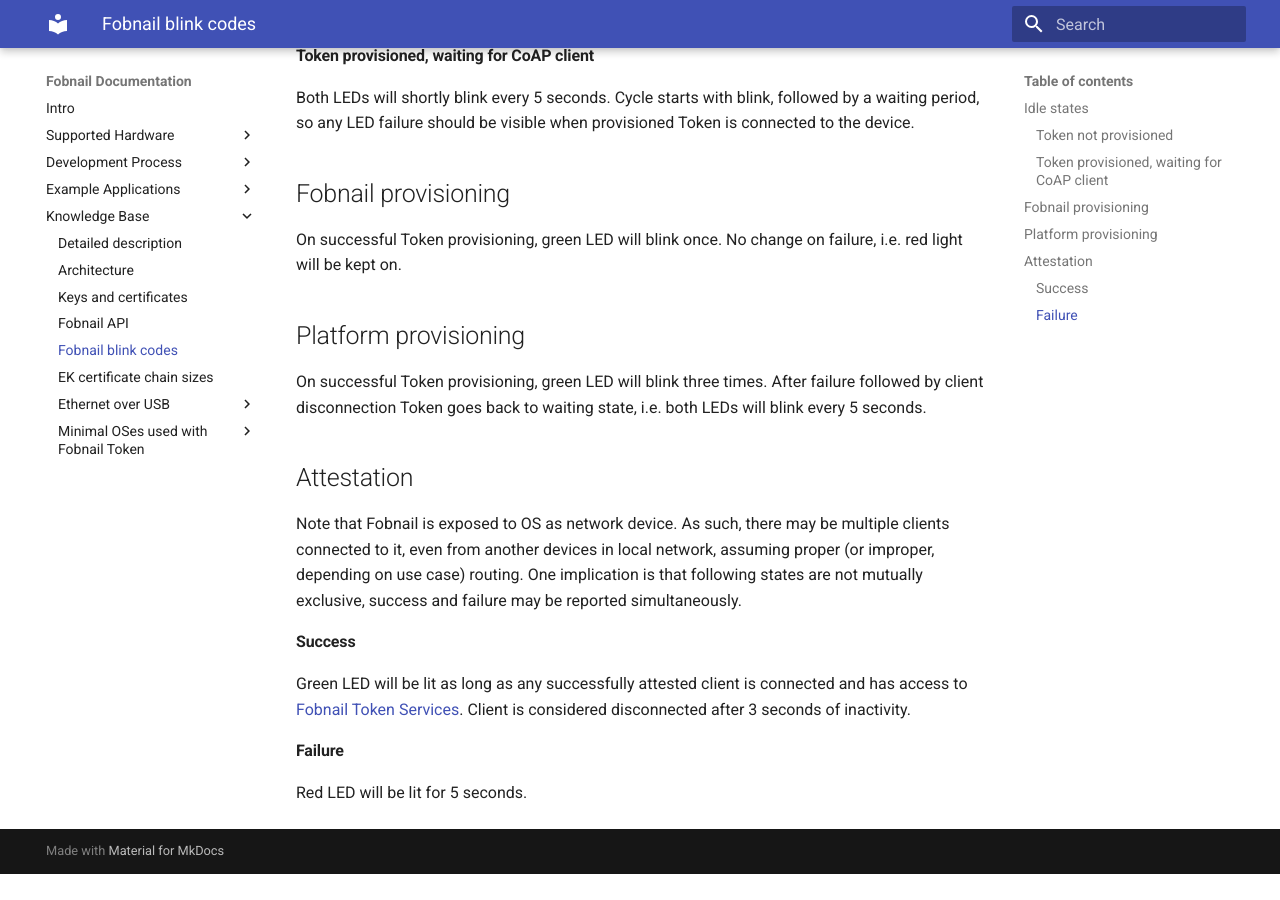
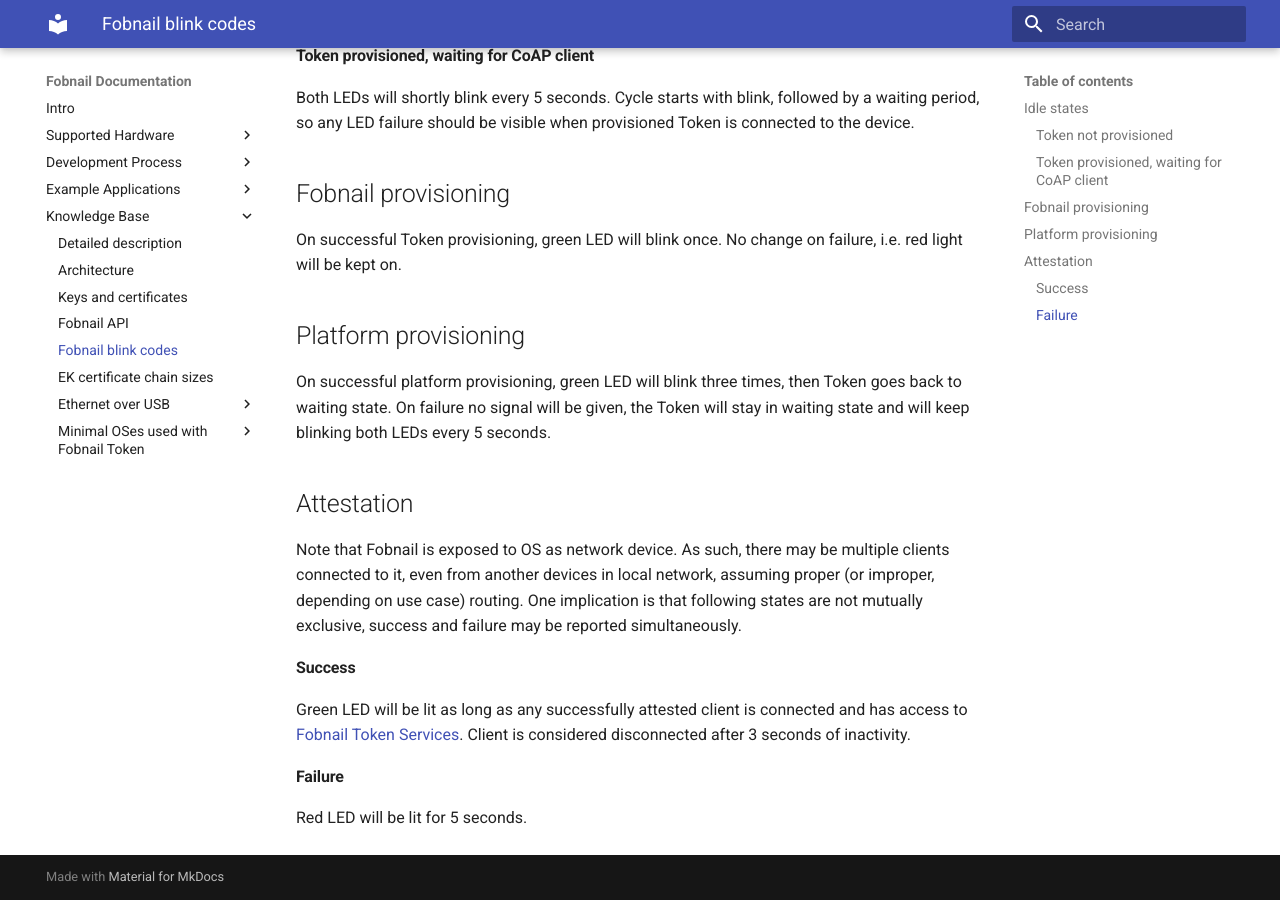
Before and after one commit to fobnail/docs, an MkDocs documentation site: the page built from docs/blink-codes.md, in a window 1280 px wide and 900 px high, scrolled down 759 px. Built offline with MkDocs 1.6.1 and Material for MkDocs 9.7.7, drawn with Linux system fonts in a browser that asks for light colours; before the commit the page ends 1633 px from its top, so only the background shows below that.

Commit message:
docs/blink-codes.md: improve platform provisioning description
Signed-off-by: Krystian Hebel <krystian.hebel@3mdeb.com>

```diff
--- a/docs/blink-codes.md
+++ b/docs/blink-codes.md
@@ -30,9 +30,9 @@
 
 ## Platform provisioning
 
-On successful Token provisioning, green LED will blink three times. After
-failure followed by client disconnection Token goes back to waiting state, i.e.
-both LEDs will blink every 5 seconds.
+On successful platform provisioning, green LED will blink three times, then
+Token goes back to waiting state. On failure no signal will be given, the Token
+will stay in waiting state and will keep blinking both LEDs every 5 seconds.
 
 ## Attestation
 
```
